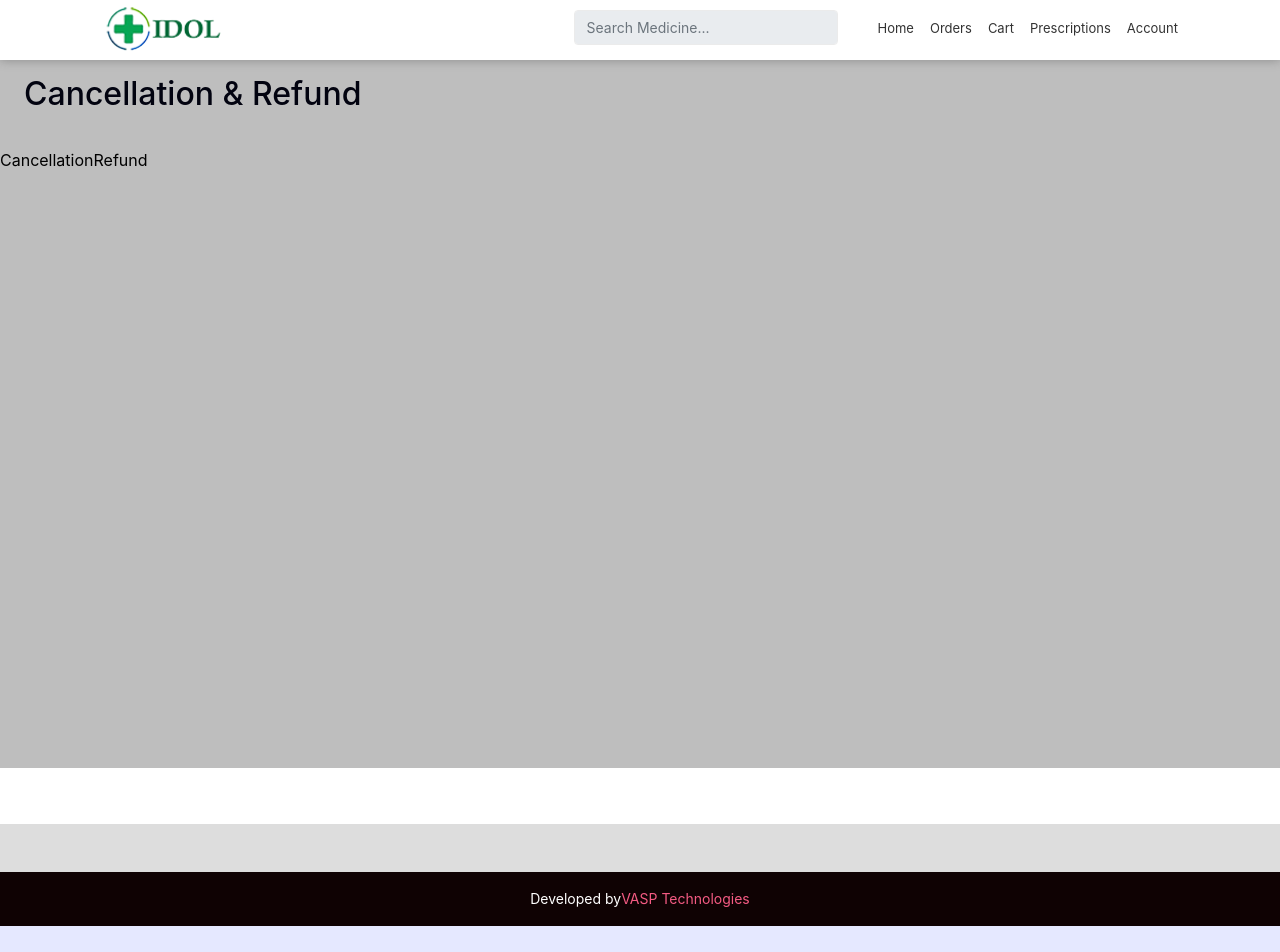
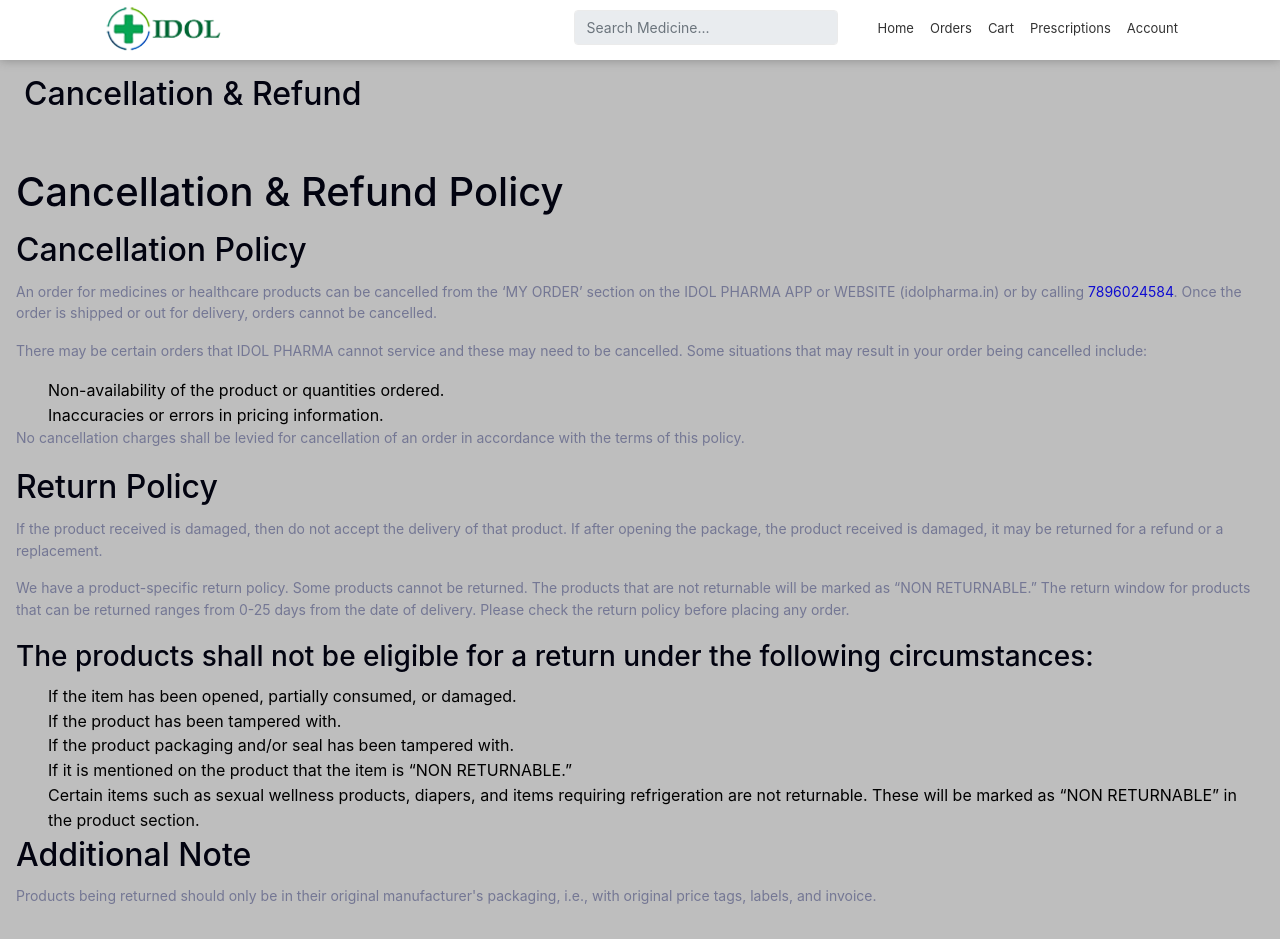
Before and after one commit to SaroWebs/idol-customer, a React (Vite) app: page /refund-policy in a window 1280 px wide. Shown: the top 952 px of the page. Before the commit the page ends 926 px from the top, so only its background shows below. Built offline with nearby package versions, Linux system fonts and the light colour scheme.

Commit message:
Update CancellationRefund.jsx
dimpi updates

```diff
--- a/src/Pages/Static/CancellationRefund.jsx
+++ b/src/Pages/Static/CancellationRefund.jsx
@@ -3,9 +3,47 @@
 
 const CancellationRefund = () => {
   return (
-    <MasterLayout  title="Cancellation & Refund">
-        CancellationRefund
+    <MasterLayout title="Cancellation & Refund">
+
+     <div className="Cancellation-refund-wrapper px-3 py-3">
+      <h1>Cancellation & Refund Policy</h1>
+
+      <h2>Cancellation Policy</h2>
+      <p>
+        An order for medicines or healthcare products can be cancelled from the ‘MY ORDER’ section on the IDOL PHARMA APP or WEBSITE (idolpharma.in) or by calling <a href="tel:7896024584">7896024584</a>. Once the order is shipped or out for delivery, orders cannot be cancelled.
+      </p>
+      <p>
+        There may be certain orders that IDOL PHARMA cannot service and these may need to be cancelled. Some situations that may result in your order being cancelled include:
+      </p>
+      <ul>
+        <li>Non-availability of the product or quantities ordered.</li>
+        <li>Inaccuracies or errors in pricing information.</li>
+      </ul>
+      <p>No cancellation charges shall be levied for cancellation of an order in accordance with the terms of this policy.</p>
+
+      <h2>Return Policy</h2>
+      <p>
+        If the product received is damaged, then do not accept the delivery of that product. If after opening the package, the product received is damaged, it may be returned for a refund or a replacement.
+      </p>
+      <p>
+        We have a product-specific return policy. Some products cannot be returned. The products that are not returnable will be marked as “NON RETURNABLE.” The return window for products that can be returned ranges from 0-25 days from the date of delivery. Please check the return policy before placing any order.
+      </p>
+      <h3>The products shall not be eligible for a return under the following circumstances:</h3>
+      <ul>
+        <li>If the item has been opened, partially consumed, or damaged.</li>
+        <li>If the product has been tampered with.</li>
+        <li>If the product packaging and/or seal has been tampered with.</li>
+        <li>If it is mentioned on the product that the item is “NON RETURNABLE.”</li>
+        <li>Certain items such as sexual wellness products, diapers, and items requiring refrigeration are not returnable. These will be marked as “NON RETURNABLE” in the product section.</li>
+      </ul>
+
+      <h2>Additional Note</h2>
+      <p>
+        Products being returned should only be in their original manufacturer's packaging, i.e., with original price tags, labels, and invoice.
+      </p>
+      </div>
     </MasterLayout>
+
   )
 }
 
```
